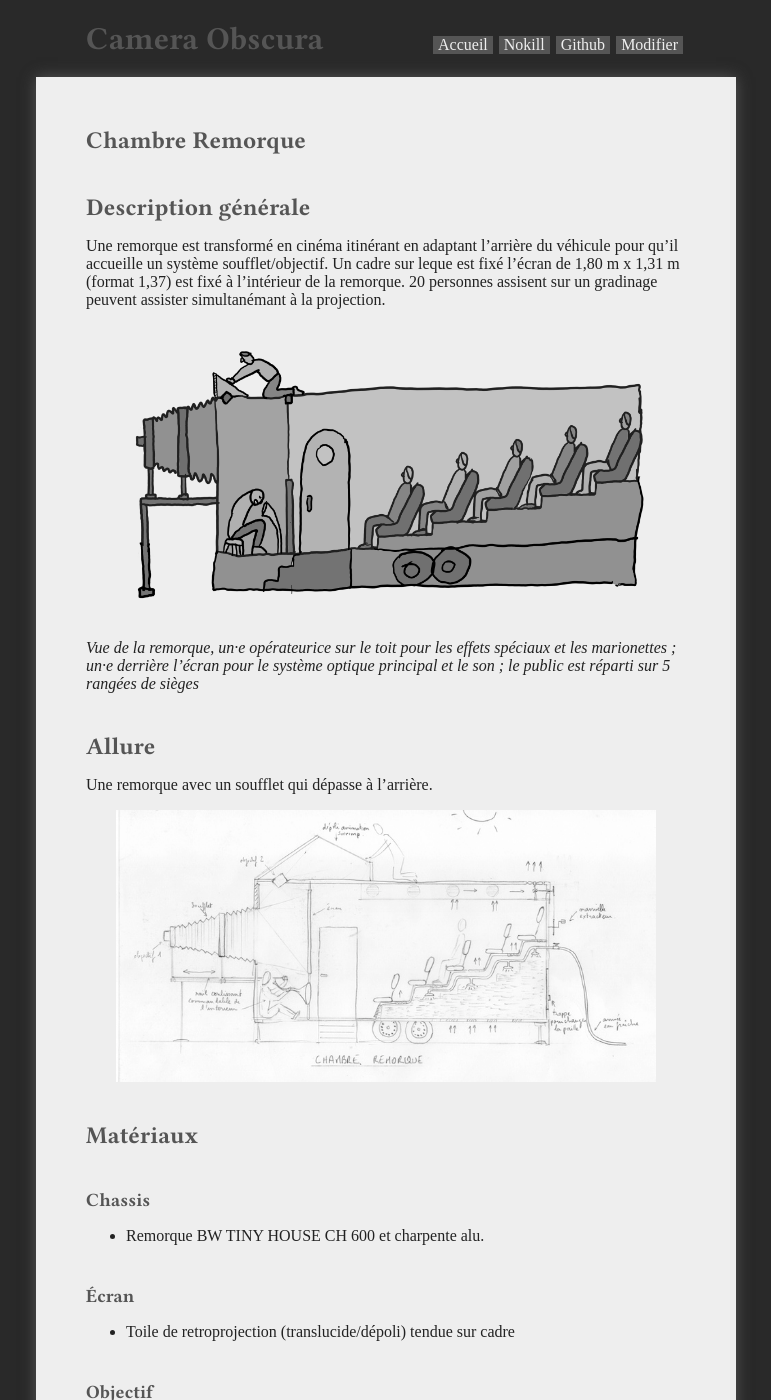
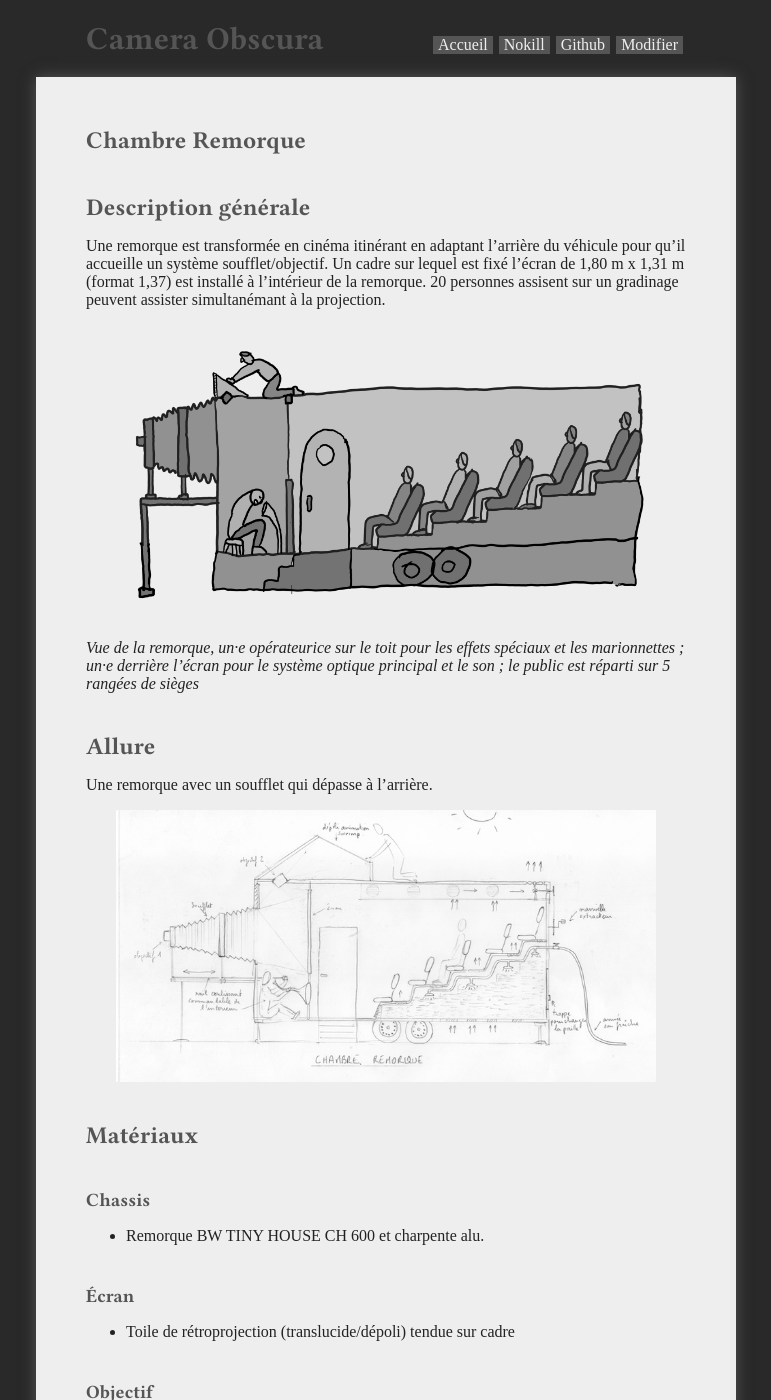
Before and after one commit to virginienokill/camera-obscura, a Jekyll site: the page built from contenu/prototypes/camera05.md, in a window 1280 px wide and 1400 px high. Shown: the whole window, without its empty margins (254-1025 px from the left). Built offline with Jekyll 4.4.1, drawn with Linux system fonts in a browser that asks for light colours; nearby versions of some CDN libraries; some web fonts are replaced; our own code applies the rules of GitHub Pages for plain Markdown files; a script that is not in the unit is left out; the repository's description, which GitHub fills in, is left out; some of the changed text lies outside the part shown.

Commit message:
Update camera05.md

```diff
--- a/contenu/prototypes/camera05.md
+++ b/contenu/prototypes/camera05.md
@@ -1,11 +1,11 @@
 #  Chambre Remorque
 
 ## Description générale
-Une remorque est transformé en cinéma itinérant en adaptant l'arrière du véhicule pour qu'il accueille un système soufflet/objectif. Un cadre sur leque est fixé l'écran de 1,80 m x 1,31 m (format 1,37) est fixé à l'intérieur de la remorque. 20 personnes assisent sur un gradinage peuvent assister simultanémant à la projection.
+Une remorque est transformée en cinéma itinérant en adaptant l'arrière du véhicule pour qu'il accueille un système soufflet/objectif. Un cadre sur lequel est fixé l'écran de 1,80 m x 1,31 m (format 1,37) est installé à l'intérieur de la remorque. 20 personnes assisent sur un gradinage peuvent assister simultanémant à la projection.
 
 
 ![Dessin de la remorque](../dessins/remorque.png)
-*Vue de la remorque, un&middot;e opérateurice sur le toit pour les effets spéciaux et les marionettes ; un&middot;e derrière l'écran pour le système optique principal et le son ; le public est réparti sur 5 rangées de sièges*
+*Vue de la remorque, un&middot;e opérateurice sur le toit pour les effets spéciaux et les marionnettes ; un&middot;e derrière l'écran pour le système optique principal et le son ; le public est réparti sur 5 rangées de sièges*
 
 
 ## Allure
@@ -18,13 +18,13 @@
 - Remorque BW TINY HOUSE CH 600 et charpente alu.
 
 ### Écran
-- Toile de retroprojection (translucide/dépoli) tendue sur cadre
+- Toile de rétroprojection (translucide/dépoli) tendue sur cadre
 
 ### Objectif
 - à définir
 
 ### Accessoires
-- Pour retourner l'image, il est envisagé d'utiliser un prisme de toit d'Amici, fabriqué avec 2 miroirs à 90°.
+- Pour retourner l'image, il est envisagé d'utiliser un prisme en toit d'Amici, fabriqué avec 2 miroirs à 90°.
 
 ## Évaluation des avantages et des inconvénients
 
```
Also changed, not shown: other parts of contenu/prototypes/camera05.md (+1 -1 lines).
